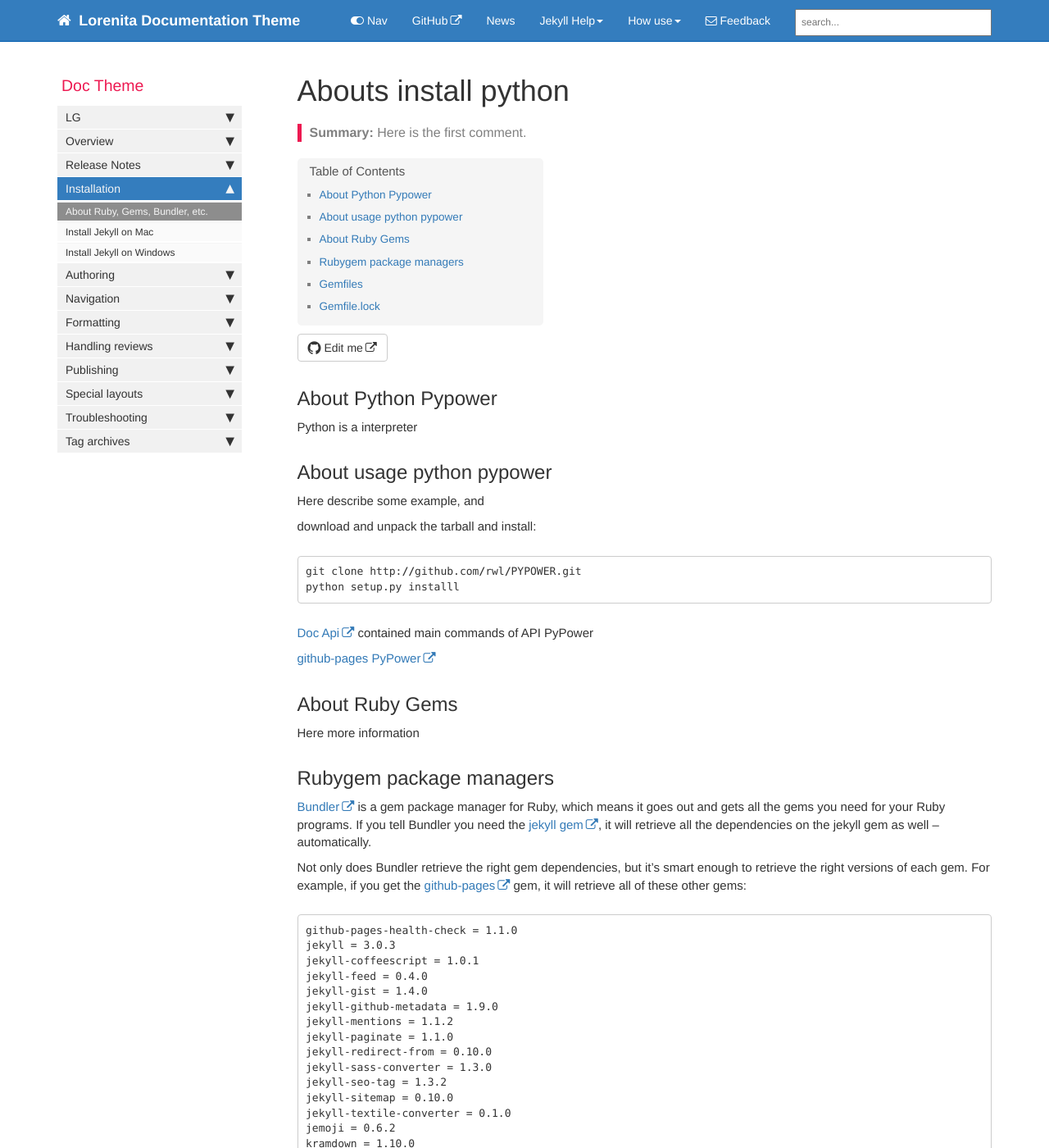
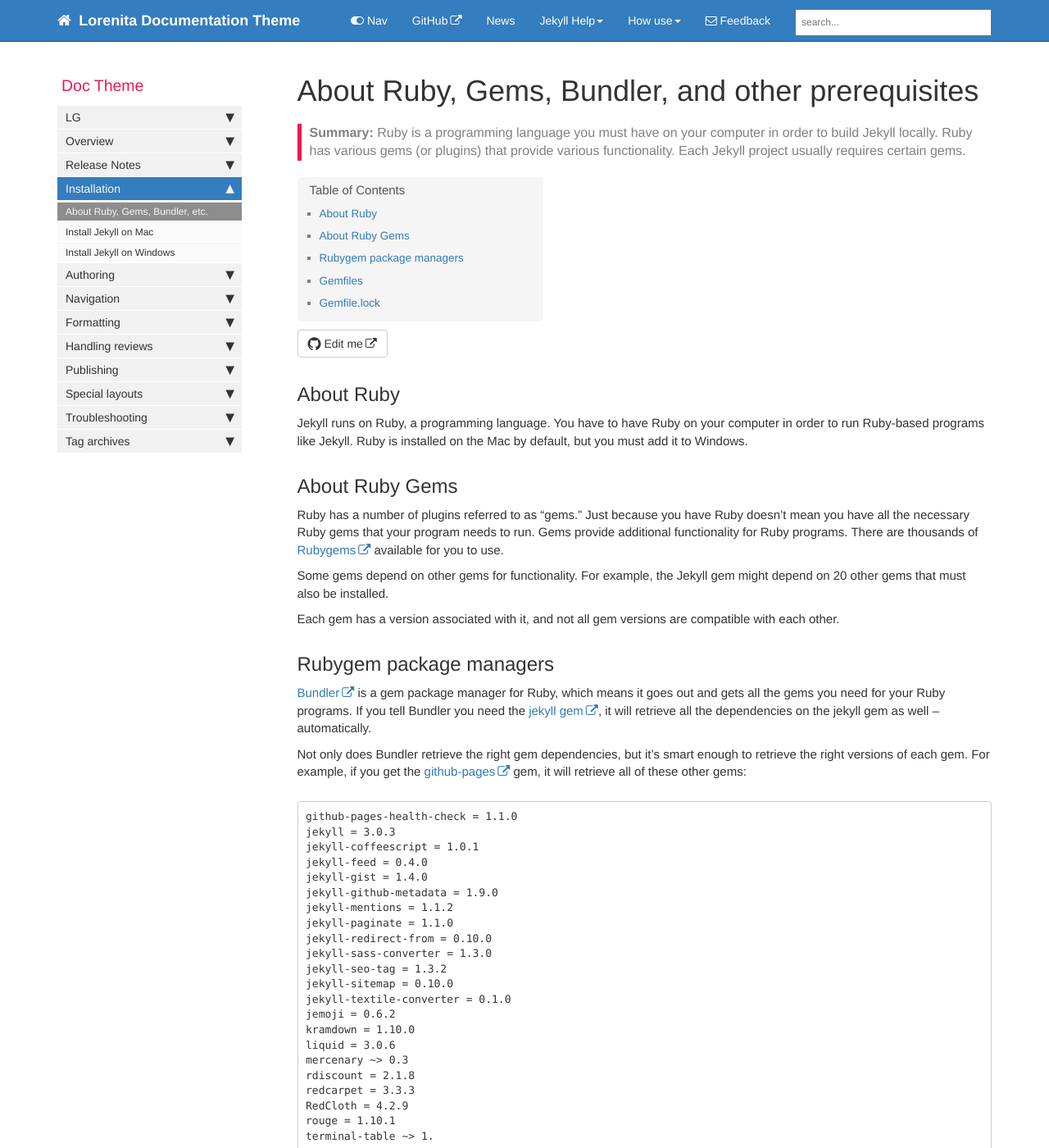
Before and after one commit to lg-gonzalez-juarez/documentation, a Jekyll site: the page built from pages/mydoc/mydoc_about_ruby_gems_bundler.md, in a window 1280 px wide and 1400 px high. Shown: the whole window at 82% size. Built offline with Jekyll 4.4.1, drawn with Linux system fonts in a browser that asks for light colours; comment, search, counter and statistics services are not loaded.

Commit message:
updated with original

````diff
--- a/pages/mydoc/mydoc_about_ruby_gems_bundler.md
+++ b/pages/mydoc/mydoc_about_ruby_gems_bundler.md
@@ -1,35 +1,24 @@
 ---
-title: Abouts install python
+title: About Ruby, Gems, Bundler, and other prerequisites
 tags: [getting_started, troubleshooting]
 keywords:
-summary: "Here is the first comment."
+summary: "Ruby is a programming language you must have on your computer in order to build Jekyll locally. Ruby has various gems (or plugins) that provide various functionality. Each Jekyll project usually requires certain gems."
 sidebar: mydoc_sidebar
 permalink: mydoc_about_ruby_gems_etc.html
 folder: mydoc
 ---
 
-## About Python Pypower
+## About Ruby
 
-Python is a interpreter
-
-## About usage python pypower
-
-Here describe some example, and
-
-download and unpack the tarball and install:
-
-```python
-git clone http://github.com/rwl/PYPOWER.git
-python setup.py installl
-```
-
-[Doc Api](https://rwl.github.io/PYPOWER/api/) contained main commands of API PyPower
-
-[github-pages PyPower](https://rwl.github.io/PYPOWER/usage.html#application-programming-interface)
+Jekyll runs on Ruby, a programming language. You have to have Ruby on your computer in order to run Ruby-based programs like Jekyll. Ruby is installed on the Mac by default, but you must add it to Windows.
 
 ## About Ruby Gems
 
-Here more information
+Ruby has a number of plugins referred to as "gems." Just because you have Ruby doesn't mean you have all the necessary Ruby gems that your program needs to run. Gems provide additional functionality for Ruby programs. There are thousands of [Rubygems](https://rubygems.org/) available for you to use.
+
+Some gems depend on other gems for functionality. For example, the Jekyll gem might depend on 20 other gems that must also be installed.
+
+Each gem has a version associated with it, and not all gem versions are compatible with each other.
 
 ## Rubygem package managers
 
--- a/pages/mydoc/mydoc_introduction.md
+++ b/pages/mydoc/mydoc_introduction.md
@@ -5,9 +5,9 @@
 folder: mydoc
 ---
 
-## Overview LG
+## Overview
 
-This site provides documentation, training, and other notes for the Python Documentation theme. There's a lot of information about how to do a variety of things here, and it's not all unique to this theme. But by and large, understanding how to do things in Jekyll depends on how your theme is coded. As a result, these additional details are provided.
+This site provides documentation, training, and other notes for the Jekyll Documentation theme. There's a lot of information about how to do a variety of things here, and it's not all unique to this theme. But by and large, understanding how to do things in Jekyll depends on how your theme is coded. As a result, these additional details are provided.
 
 The instructions here are geared towards technical writers working on documentation. You may have a team of one or more technical writers working on documentation for multiple projects. You can use this same theme to author all of your documentation for each of your products. The theme is built to accommodate documentation for multiple products on the same site.
 
````
Also changed, not shown: index.md (+15 -1 lines), pages/mydoc/mydoc_about.md (+5 -3 lines), pages/mydoc/mydoc_install_jekyll_on_mac.md (+31 -4 lines), pages/mydoc/mydoc_python_usage.md (+21 -0 lines).
